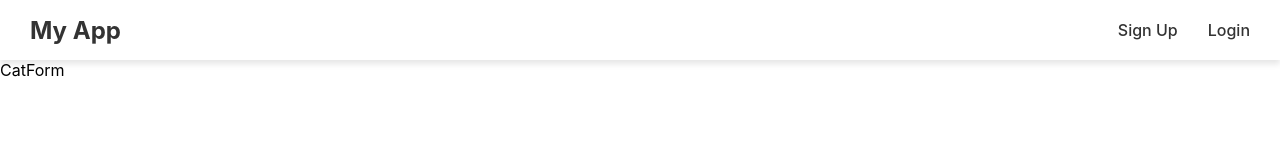
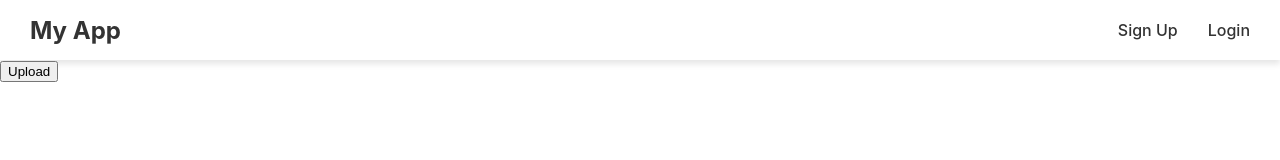
Before and after one commit to VictorApaez/meow-madness, a React (Create React App) app in the folder client/: page /catform in a window 1280 px wide. Shown: the top 160 px of the page. Built offline with nearby package versions, Linux system fonts and the light colour scheme.

Commit message:
added modal

```diff
--- a/client/package.json
+++ b/client/package.json
@@ -9,6 +9,7 @@
     "@testing-library/user-event": "^13.5.0",
     "react": "^18.2.0",
     "react-dom": "^18.2.0",
+    "react-modal": "^3.16.1",
     "react-router-dom": "^6.8.1",
     "react-scripts": "5.0.1",
     "web-vitals": "^2.1.4"
--- a/client/src/components/CatForm.jsx
+++ b/client/src/components/CatForm.jsx
@@ -1,7 +1,30 @@
-import React from "react";
+import React, { useState } from "react";
+import Modal from "react-modal";
 
 function CatForm() {
-  return <div>CatForm</div>;
+  const [toggleCatForm, setToggleCatForm] = useState(false);
+  return (
+    <div className="cat-form">
+      <button
+        className="cat-form__toggle-btn"
+        onClick={() => setToggleCatForm(true)}
+      >
+        Upload
+      </button>
+      <Modal
+        isOpen={toggleCatForm}
+        onRequestClose={() => setToggleCatForm(false)}
+      >
+        <button
+          className="cat-form__toggle-btn"
+          onClick={() => setToggleCatForm(false)}
+        >
+          X
+        </button>
+        <h2 className="cat-form__title">Upload your cat pic</h2>
+      </Modal>
+    </div>
+  );
 }
 
 export default CatForm;
--- a/client/src/index.jsx
+++ b/client/src/index.jsx
@@ -1,12 +1,16 @@
 import React from "react";
-import ReactDOM from "react-dom";
+import ReactDOM from "react-dom/client";
 import "./styles/index.css";
 import App from "./components/App";
 import { BrowserRouter } from "react-router-dom";
+import Modal from "react-modal";
 
-ReactDOM.render(
+const rootElement = document.getElementById("root");
+Modal.setAppElement(rootElement);
+
+const root = ReactDOM.createRoot(rootElement);
+root.render(
   <BrowserRouter>
     <App />
-  </BrowserRouter>,
-  document.getElementById("root")
+  </BrowserRouter>
 );
```
Also changed, not shown: 1 other file (tests, documents, lock files or other folders).
